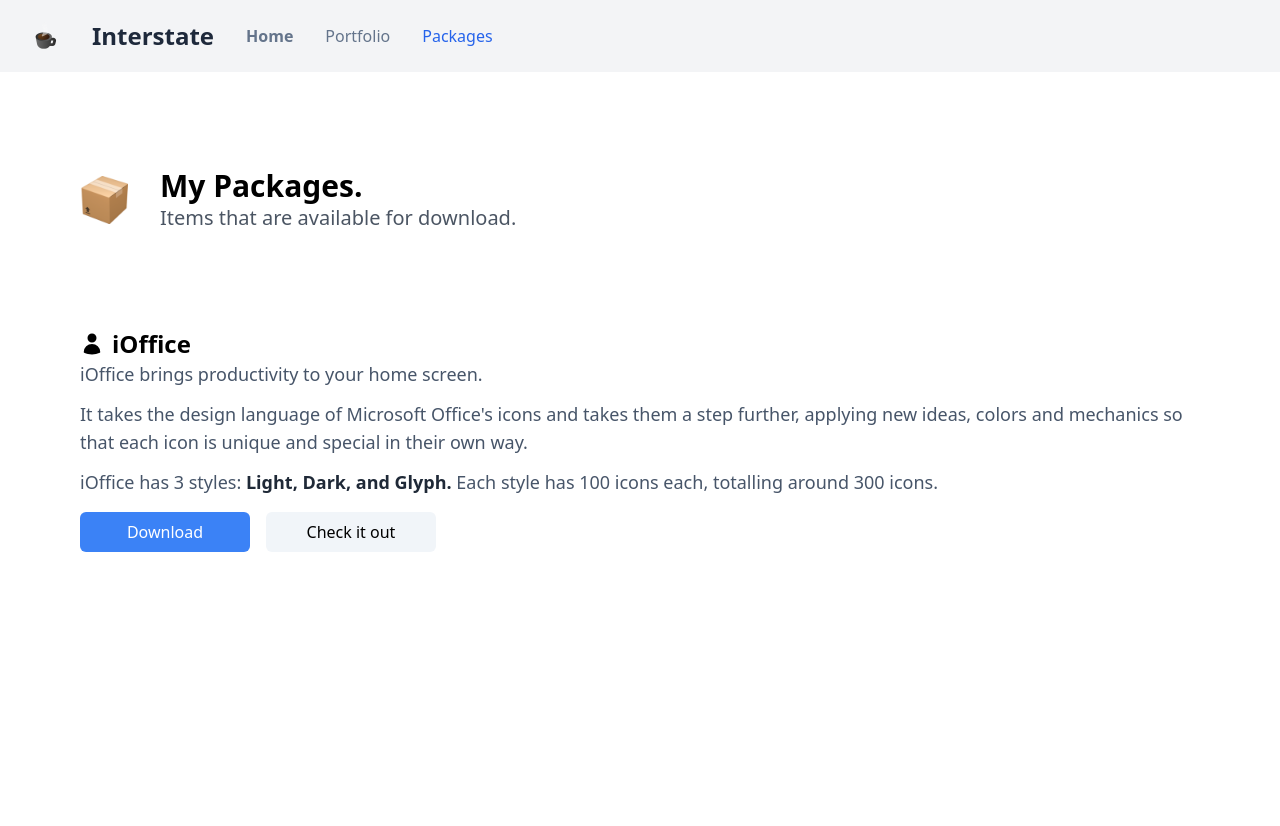
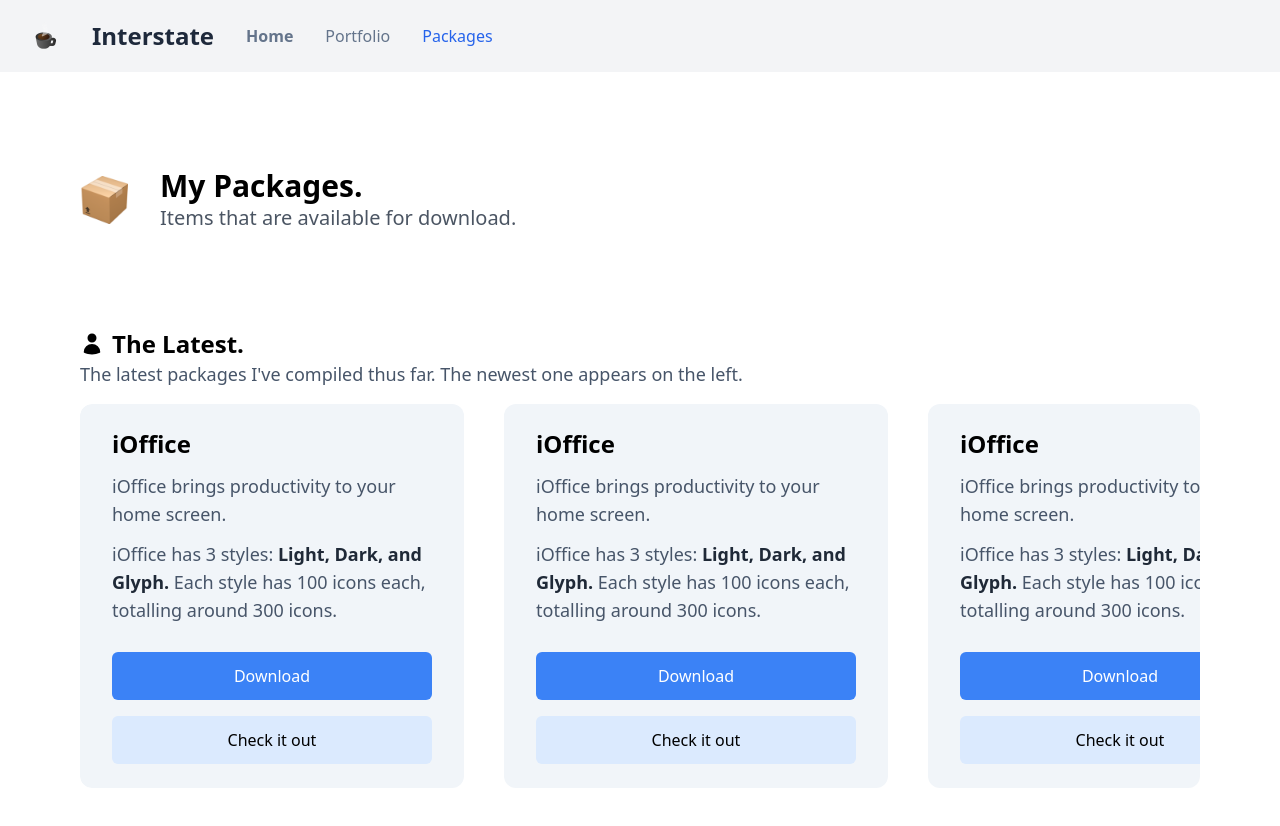
Before and after one commit to Korfi8267/Interstate, a Vue app: page /packages in a window 1280 px wide. Shown: the top 826 px of the page. Before the commit the page ends 800 px from the top, so only its background shows below. Built offline with nearby package versions, Linux system fonts and the light colour scheme; what hide-tailwind-scrollbar would draw is missing.

Commit message:
add cards template

```diff
--- a/src/views/Packages.vue
+++ b/src/views/Packages.vue
@@ -16,33 +16,112 @@
 </svg>
   <div class="mx-1"/>
   <div class="flex-grow max-w-[1199px] text-2xl font-semibold text-black dark:text-white">
-    iOffice
+    The Latest.
   </div>
 </div>
 <div class="flex flex-row px-7 md:px-20 justify-center">
   <div class="flex-grow max-w-[1230px] text-lg font-medium text-slate-600 dark:text-slate-400 mb-4">
+      The latest packages I've compiled thus far. The newest one appears on the left.
+    </div>
+</div>
+
+<div class="justify-center flex flex-row px-7 md:px-20 hide-scrollbar">
+  <div class="justify-left flex flex-row max-w-[1230px] hide-scrollbar snap-x snap-mandatory overflow-auto gap-10 w-full h-96 rounded-xl">
+
+    <div class="box-border h-auto w-96 rounded-xl bg-slate-100 dark:bg-slate-800 snap-always snap-center shrink-0 px-8 pb-6">
+      <span class="inline-block font-semibold text-black dark:text-white text-2xl align-middle pt-6">iOffice</span><br/>
+      <div class="flex-grow max-w-[1230px] text-lg font-medium text-slate-600 dark:text-slate-400 mb-4 pt-3">
         iOffice brings productivity to your home screen.
-      <div class="my-3"/>
-      It takes the design language of Microsoft Office's icons and takes them a step further,
-      applying new ideas, colors and mechanics so that each icon is unique and special in their
-      own way.
         <div class="my-3"/>
         iOffice has 3 styles: <a class="text-gray-800 dark:text-slate-300 font-semibold">Light, Dark, and Glyph.</a>
         Each style has 100 icons each, totalling around 300 icons.
       </div>
-</div>
-
-<div class="flex flex-col md:flex-row items-center justify-center px-7 md:px-20 mb-12">
-  <div class="flex-grow flex-col md:flex-row flex w-full max-w-[1230px]">
-  <a download href="src/assets/mii2.png" type="button" data-mdb-ripple="true" data-mdb-ripple-color="light" class="md:w-[170px] h-12 md:h-10 text-center justify-center transition ease-in-out delay-50 hover:scale-105 rounded-md  text-white bg-blue-500 dark:bg-blue-700 hover:bg-blue-700 dark:hover:bg-blue-500 items-center flex">
+      <div class="flex-grow flex-col flex w-full max-w-[1230px] gap-y-4 pt-3">
+        <a download href="src/assets/mii2.png" type="button" data-mdb-ripple="true" data-mdb-ripple-color="light" class="w-full h-12 text-center justify-center transition ease-in-out delay-50 hover:scale-105 rounded-md  text-white bg-blue-500 dark:bg-blue-700 hover:bg-blue-700 dark:hover:bg-blue-500 items-center flex">
           <div class="font-semibold sm:font-medium">Download</div>
         </a>
- <div class="my-2 md:my-0 md:mx-2"/>
-  <a href="https://discord.gg/WXcdtQK" type="button" data-mdb-ripple="true" data-mdb-ripple-color="light" class="w-full md:w-[170px] h-12 md:h-10 text-center justify-center transition ease-in-out delay-50 hover:scale-105 rounded-md  text-black dark:text-white bg-slate-100 dark:bg-slate-700 hover:bg-slate-200 dark:hover:bg-slate-600 items-center flex">
+        <a href="https://discord.gg/WXcdtQK" type="button" data-mdb-ripple="true" data-mdb-ripple-color="light" class="w-full h-12 text-center justify-center transition ease-in-out delay-50 hover:scale-105 rounded-md  text-black dark:text-white bg-blue-100 dark:bg-slate-700 hover:bg-blue-200 dark:hover:bg-slate-600 items-center flex">
           <div class="font-semibold sm:font-medium">Check it out</div>
         </a>
       </div>
     </div>
+
+    <div class="box-border h-auto w-96 rounded-xl bg-slate-100 dark:bg-slate-800 snap-always snap-center shrink-0 px-8 pb-6">
+      <span class="inline-block font-semibold text-black dark:text-white text-2xl align-middle pt-6">iOffice</span><br/>
+      <div class="flex-grow max-w-[1230px] text-lg font-medium text-slate-600 dark:text-slate-400 mb-4 pt-3">
+        iOffice brings productivity to your home screen.
+        <div class="my-3"/>
+        iOffice has 3 styles: <a class="text-gray-800 dark:text-slate-300 font-semibold">Light, Dark, and Glyph.</a>
+        Each style has 100 icons each, totalling around 300 icons.
+      </div>
+      <div class="flex-grow flex-col flex w-full max-w-[1230px] gap-y-4 pt-3">
+        <a download href="src/assets/mii2.png" type="button" data-mdb-ripple="true" data-mdb-ripple-color="light" class="w-full h-12 text-center justify-center transition ease-in-out delay-50 hover:scale-105 rounded-md  text-white bg-blue-500 dark:bg-blue-700 hover:bg-blue-700 dark:hover:bg-blue-500 items-center flex">
+          <div class="font-semibold sm:font-medium">Download</div>
+        </a>
+        <a href="https://discord.gg/WXcdtQK" type="button" data-mdb-ripple="true" data-mdb-ripple-color="light" class="w-full h-12 text-center justify-center transition ease-in-out delay-50 hover:scale-105 rounded-md  text-black dark:text-white bg-blue-100 dark:bg-slate-700 hover:bg-blue-200 dark:hover:bg-slate-600 items-center flex">
+          <div class="font-semibold sm:font-medium">Check it out</div>
+        </a>
+      </div>
+    </div>
+
+    <div class="box-border h-auto w-96 rounded-xl bg-slate-100 dark:bg-slate-800 snap-always snap-center shrink-0 px-8 pb-6">
+      <span class="inline-block font-semibold text-black dark:text-white text-2xl align-middle pt-6">iOffice</span><br/>
+      <div class="flex-grow max-w-[1230px] text-lg font-medium text-slate-600 dark:text-slate-400 mb-4 pt-3">
+        iOffice brings productivity to your home screen.
+        <div class="my-3"/>
+        iOffice has 3 styles: <a class="text-gray-800 dark:text-slate-300 font-semibold">Light, Dark, and Glyph.</a>
+        Each style has 100 icons each, totalling around 300 icons.
+      </div>
+      <div class="flex-grow flex-col flex w-full max-w-[1230px] gap-y-4 pt-3">
+        <a download href="src/assets/mii2.png" type="button" data-mdb-ripple="true" data-mdb-ripple-color="light" class="w-full h-12 text-center justify-center transition ease-in-out delay-50 hover:scale-105 rounded-md  text-white bg-blue-500 dark:bg-blue-700 hover:bg-blue-700 dark:hover:bg-blue-500 items-center flex">
+          <div class="font-semibold sm:font-medium">Download</div>
+        </a>
+        <a href="https://discord.gg/WXcdtQK" type="button" data-mdb-ripple="true" data-mdb-ripple-color="light" class="w-full h-12 text-center justify-center transition ease-in-out delay-50 hover:scale-105 rounded-md  text-black dark:text-white bg-blue-100 dark:bg-slate-700 hover:bg-blue-200 dark:hover:bg-slate-600 items-center flex">
+          <div class="font-semibold sm:font-medium">Check it out</div>
+        </a>
+      </div>
+    </div>
+
+    <div class="box-border h-auto w-96 rounded-xl bg-slate-100 dark:bg-slate-800 snap-always snap-center shrink-0 px-8 pb-6">
+      <span class="inline-block font-semibold text-black dark:text-white text-2xl align-middle pt-6">iOffice</span><br/>
+      <div class="flex-grow max-w-[1230px] text-lg font-medium text-slate-600 dark:text-slate-400 mb-4 pt-3">
+        iOffice brings productivity to your home screen.
+        <div class="my-3"/>
+        iOffice has 3 styles: <a class="text-gray-800 dark:text-slate-300 font-semibold">Light, Dark, and Glyph.</a>
+        Each style has 100 icons each, totalling around 300 icons.
+      </div>
+      <div class="flex-grow flex-col flex w-full max-w-[1230px] gap-y-4 pt-3">
+        <a download href="src/assets/mii2.png" type="button" data-mdb-ripple="true" data-mdb-ripple-color="light" class="w-full h-12 text-center justify-center transition ease-in-out delay-50 hover:scale-105 rounded-md  text-white bg-blue-500 dark:bg-blue-700 hover:bg-blue-700 dark:hover:bg-blue-500 items-center flex">
+          <div class="font-semibold sm:font-medium">Download</div>
+        </a>
+        <a href="https://discord.gg/WXcdtQK" type="button" data-mdb-ripple="true" data-mdb-ripple-color="light" class="w-full h-12 text-center justify-center transition ease-in-out delay-50 hover:scale-105 rounded-md  text-black dark:text-white bg-blue-100 dark:bg-slate-700 hover:bg-blue-200 dark:hover:bg-slate-600 items-center flex">
+          <div class="font-semibold sm:font-medium">Check it out</div>
+        </a>
+      </div>
+    </div>
+
+    <div class="box-border h-auto w-96 rounded-xl bg-slate-100 dark:bg-slate-800 snap-always snap-center shrink-0 px-8 pb-6">
+      <span class="inline-block font-semibold text-black dark:text-white text-2xl align-middle pt-6">iOffice</span><br/>
+      <div class="flex-grow max-w-[1230px] text-lg font-medium text-slate-600 dark:text-slate-400 mb-4 pt-3">
+        iOffice brings productivity to your home screen.
+        <div class="my-3"/>
+        iOffice has 3 styles: <a class="text-gray-800 dark:text-slate-300 font-semibold">Light, Dark, and Glyph.</a>
+        Each style has 100 icons each, totalling around 300 icons.
+      </div>
+      <div class="flex-grow flex-col flex w-full max-w-[1230px] gap-y-4 pt-3">
+        <a download href="src/assets/mii2.png" type="button" data-mdb-ripple="true" data-mdb-ripple-color="light" class="w-full h-12 text-center justify-center transition ease-in-out delay-50 hover:scale-105 rounded-md  text-white bg-blue-500 dark:bg-blue-700 hover:bg-blue-700 dark:hover:bg-blue-500 items-center flex">
+          <div class="font-semibold sm:font-medium">Download</div>
+        </a>
+        <a href="https://discord.gg/WXcdtQK" type="button" data-mdb-ripple="true" data-mdb-ripple-color="light" class="w-full h-12 text-center justify-center transition ease-in-out delay-50 hover:scale-105 rounded-md  text-black dark:text-white bg-blue-100 dark:bg-slate-700 hover:bg-blue-200 dark:hover:bg-slate-600 items-center flex">
+          <div class="font-semibold sm:font-medium">Check it out</div>
+        </a>
+      </div>
+    </div>
+  </div>
+</div>
+
+<div class="my-64"/>
+
 </div>
 </template>
 <script>
```
Lines whose indentation alone changed are shown as unchanged.
